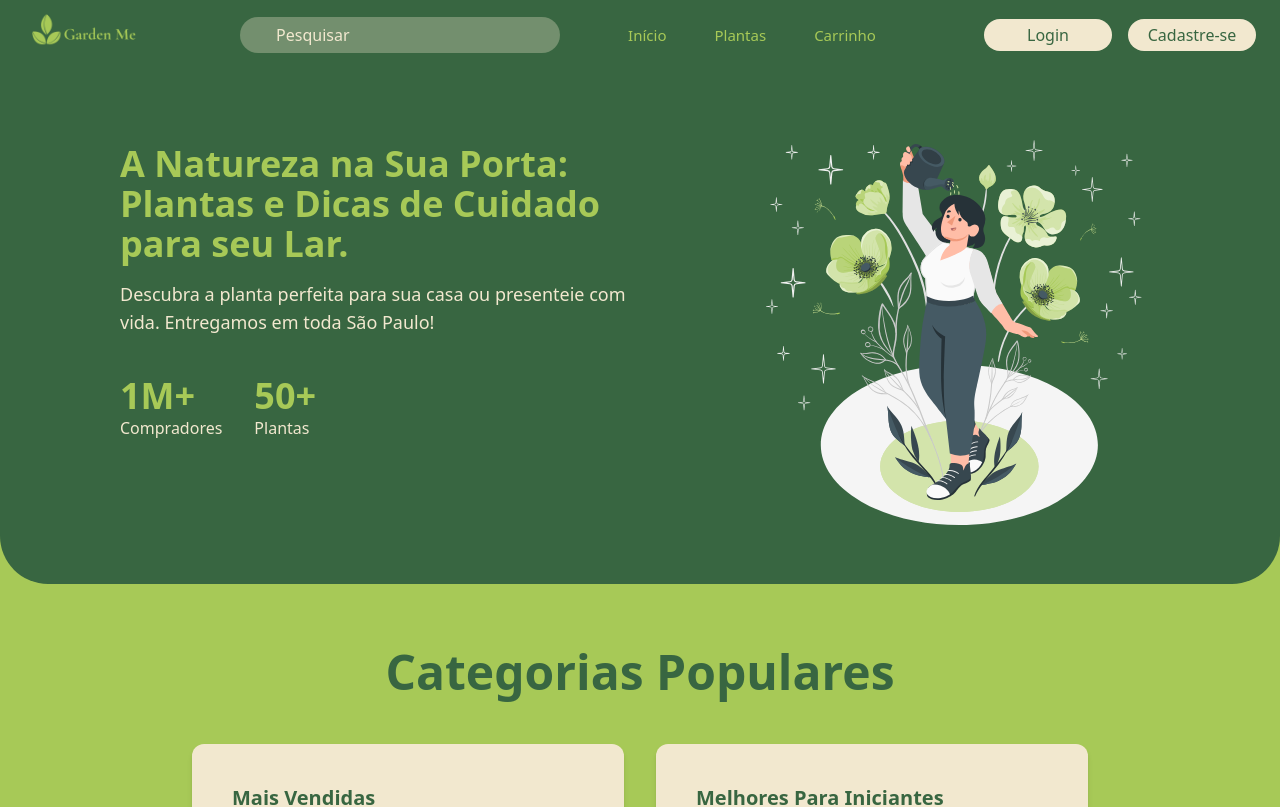
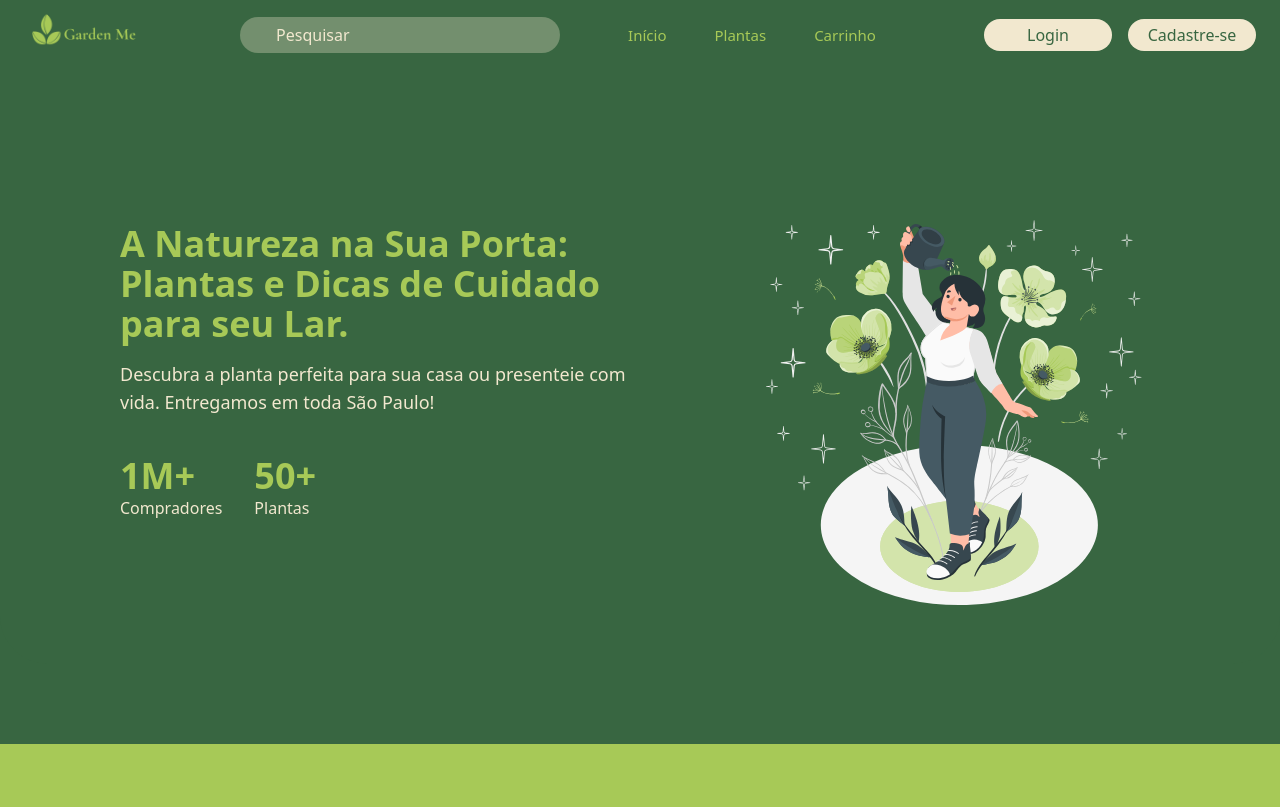
Before and after one commit to standbytheboy/gardenme, a React (Vite) app in the folder frontend/: page / in a window 1280 px wide. Shown: the top 807 px of the page. Built offline with nearby package versions, Linux system fonts and the light colour scheme; some icons are missing.

Commit message:
enhancing header component

```diff
--- a/frontend/src/components/Header.tsx
+++ b/frontend/src/components/Header.tsx
@@ -24,7 +24,7 @@ export const Header = () => {
   });
 
   return (
-    <div className="bg-[#A7C957]">
+    <div className="bg-[#386641] py-[5rem]">
       <section className="flex flex-col lg:flex-row lg:px-30 items-center lg:items-start justify-center lg:justify-between gap-10 lg:gap-20 font-sans bg-[#386641] pt-30 pb-12 px-6 rounded-bl-[3rem] rounded-br-[3rem]">
         {/* Texto */}
         <div className="max-w-xl text-center lg:text-left">
```
